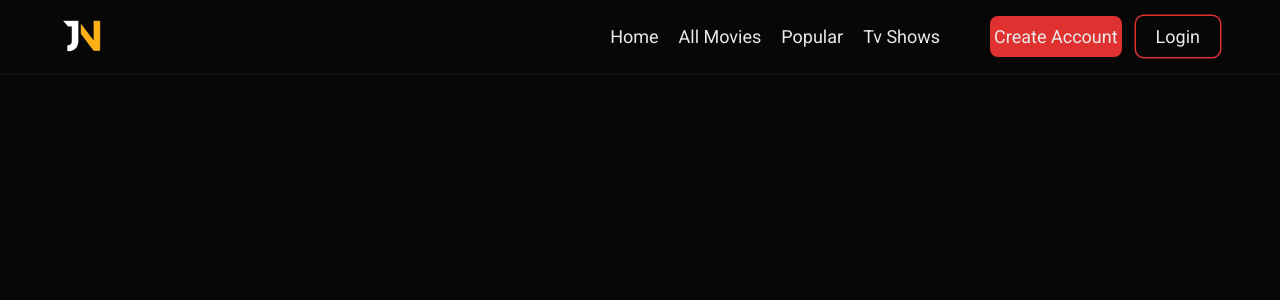
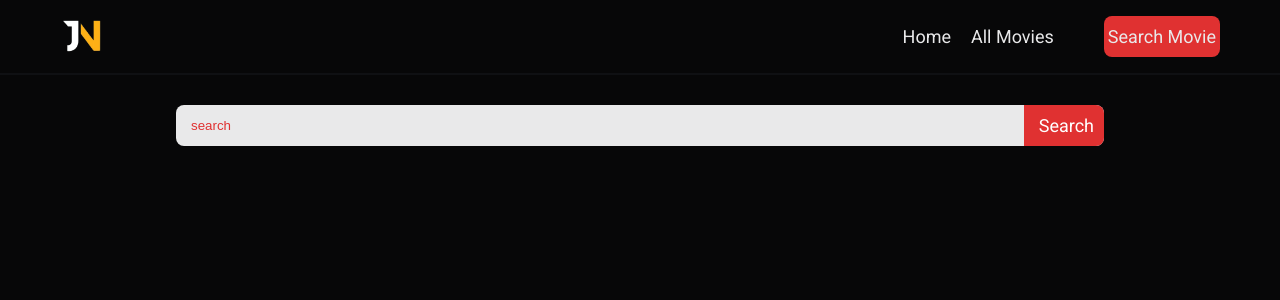
Before and after one commit to okorojames/my-movie-api-project-2, a React (Vite) app: page /search-movie in a window 1280 px wide. Shown: the top 300 px of the page. Built offline with nearby package versions, Linux system fonts and the light colour scheme; no server answers.

Commit message:
working on search movie feature

```diff
--- a/src/App.css
+++ b/src/App.css
@@ -92,18 +92,6 @@ nav {
   box-shadow: 0 0 0 1.5px var(--light-one);
   color: var(--minor-one);
 }
-.login-nav-btn {
-  margin-left: 1.4rem;
-  box-shadow: 0 0 0 1.5px var(--minor-one);
-  border-radius: 0.8rem;
-  padding: 1rem 2rem;
-  transition: 0.5s;
-}
-.login-nav-btn:hover,
-.login-nav-btn:active {
-  color: var(--minor-one);
-  box-shadow: 0 0 0 1.5px var(--light-one);
-}
 /* Hamburger */
 .hamburger {
   display: none;
@@ -122,26 +110,6 @@ nav {
 /*  */
 .home-page-holder {
   position: relative;
-}
-/*  */
-.search-movie-input {
-  padding: 0.8rem 1rem 0.8rem 0.2rem;
-  border: 0;
-  outline: 0;
-  box-shadow: 0 0 0 1.5px var(--minor-one);
-  border-radius: 0.8rem;
-  font-size: 1.4rem;
-  position: absolute;
-  top: 0;
-  right: 5%;
-}
-.search-movie-btn {
-  padding: 0.8rem 1rem;
-  border-radius: 0.8rem;
-  outline: 0;
-  border: 0;
-  background: var(--minor-one);
-  color: var(--light-one);
 }
 /*  */
 .home-page {
@@ -246,6 +214,32 @@ nav {
   justify-items: center;
   gap: 2rem;
 }
+.search--movie--section {
+  padding: 0 6rem;
+  margin-top: 3rem;
+}
+.search--movie--form {
+  margin: 0 auto;
+  display: flex;
+  align-items: center;
+  justify-content: space-between;
+  gap: 1.5rem;
+  background: var(--light-one);
+  border-radius: 0.8rem;
+  width: 80%;
+  overflow-x: hidden;
+}
+.search--movie--input {
+  width: 100%;
+  background: transparent;
+  border: 0;
+  outline: 0;
+  color: var(--minor-one);
+  padding: 1rem 0 1rem 1.5rem;
+}
+.search--movie--input::-webkit-input-placeholder {
+  color: var(--minor-one);
+}
 /*  */
 /* MEDIA QUERIES */
 /*  */
@@ -323,9 +317,6 @@ nav {
     grid-template-columns: repeat(1, 1fr);
     justify-items: center;
   }
-  .search--movie--form {
-    justify-content: center;
-  }
 }
 /*  */
 /*  */
--- a/src/App.jsx
+++ b/src/App.jsx
@@ -1,8 +1,9 @@
 import { useState, useEffect } from "react";
 import { BrowserRouter, Route, Routes } from "react-router-dom";
 import Header from "./components/Header";
-import HomePage from "./components/HomePage";
+import HomePage from "./HomePage";
 import MoreInfoPage from "./components/MoreInfoPage";
+import SearchMovie from "./components/SearchMovie";
 
 function App() {
   const [movies1, setMovies1] = useState();
@@ -70,6 +71,7 @@ function App() {
             element={movies && <HomePage movies={movies} movies1={movies1} />}
           />
           <Route path="/more-info" element={<MoreInfoPage />} />
+          <Route path="/search-movie" element={<SearchMovie />} />
         </Routes>
       </div>
     </BrowserRouter>
--- a/src/components/HomePage.jsx
+++ b/src/HomePage.jsx
@@ -1,12 +1,11 @@
 import React, { useState } from "react";
 import { Link } from "react-router-dom";
-import defaultImg from "../images/spidey.jpeg";
+import defaultImg from "./images/defaultImg.jpg";
 
 const HomePage = ({ movies, movies1 }) => {
-  console.log(movies);
   // state for the search function
   const [search, setSearch] = useState("");
-  console.log(search);
+
   //
   return (
     <div className="home-page-holder">
@@ -31,11 +30,13 @@ const HomePage = ({ movies, movies1 }) => {
               <Link to="/more-info" key={index}>
                 <div className="movie">
                   <div className="movie-image-container">
+                    {
                       <img
                         src={`https://themoviedb.org/t/p/w220_and_h330_face${movie1.poster_path}`}
                         alt=""
                         className="movie-image"
                       />
+                    }
                   </div>
                   <div className="movie-title">
                     Title: <span className="movie-name">{movie1.name}</span>
@@ -55,11 +56,15 @@ const HomePage = ({ movies, movies1 }) => {
             <Link to="/more-info" key={index}>
               <div className="movie">
                 <div className="movie-image-container">
+                  {movie.poster_path === null ? (
+                    <img src={defaultImg} alt="" className="movie-image" />
+                  ) : (
                     <img
                       src={`https://themoviedb.org/t/p/w220_and_h330_face${movie.poster_path}`}
                       alt=""
                       className="movie-image"
                     />
+                  )}
                 </div>
                 <div className="movie-title">
                   Title: <span className="movie-name">{movie.name}</span>
--- a/src/components/Header.jsx
+++ b/src/components/Header.jsx
@@ -2,7 +2,7 @@ import { useRef } from "react";
 import { Link } from "react-router-dom";
 import logoImg from "../images/logo-no-bg.png";
 
-const Header = ({ onSearchMovies }) => {
+const Header = ({}) => {
   // useRef variables
   const nav_links = useRef();
   const burger_one = useRef();
@@ -28,17 +28,8 @@ const Header = ({ onSearchMovies }) => {
           <Link to="all-movies" className="nav-link">
             All Movies
           </Link>
-          <Link to="popular" className="nav-link">
-            Popular
-          </Link>
-          <Link to="tv-shows" className="nav-link">
-            Tv Shows
-          </Link>
-          <Link to="all-movies" className="nav-link create-account-nav-btn">
-            Create Account
-          </Link>
-          <Link to="all-movies" className="nav-link login-nav-btn">
-            Login
+          <Link to="/search-movie" className="nav-link create-account-nav-btn">
+            Search Movie
           </Link>
         </div>
         {/* hamburger */}
--- /dev/null
+++ b/src/components/SearchMovie.jsx
@@ -0,0 +1,90 @@
+import { useState } from "react";
+import { Link } from "react-router-dom";
+import defaultImg from "../images/defaultImg.jpg";
+
+const SearchMovie = () => {
+  const [userInput, setUserInput] = useState();
+  const [inputValue, setInputValue] = useState(userInput);
+  const [searchedMovie, setSearchedMovie] = useState();
+  // submit user input
+  function submitUserInput(e) {
+    e.preventDefault();
+    getMovies();
+    setInputValue("");
+  }
+  // fetching data
+  async function getMovies() {
+    const response = await fetch(
+      `http://www.omdbapi.com/?apikey=dc9d4f98&t=${userInput}`
+    );
+    console.log(response);
+    const data = await response.json();
+    console.log(data);
+    setSearchedMovie(data);
+  }
+  return (
+    <div className="search--movie--section">
+      <form
+        action=""
+        className="search--movie--form"
+        onSubmit={submitUserInput}
+      >
+        <input
+          type="text"
+          className="search--movie--input"
+          placeholder="search"
+          value={inputValue}
+          onChange={(e) => setUserInput(e.target.value)}
+        />
+        <a
+          href=""
+          type="submit"
+          style={{
+            color: "#fff",
+            background: "#e03131",
+            padding: "10px 10px 10px 15px",
+          }}
+        >
+          Search
+        </a>
+      </form>
+      {searchedMovie && (
+        <div className="searched--movies">
+          <Link to="/more-info">
+            <div className="movie">
+              <div className="movie-image-container">
+                <img
+                  src={searchedMovie.Poster}
+                  alt=""
+                  className="movie-image"
+                />
+              </div>
+              <div className="movie-title">
+                Title: <span className="movie-name">{searchedMovie.Title}</span>
+              </div>
+              <div
+                className="movie-genre"
+                style={{
+                  color: "#fff",
+                  opacity: ".2",
+                  fontWeight: "200",
+                  fontSize: "14px",
+                  textAlign: "center",
+                  marginBottom: "10px",
+                }}
+              >
+                {searchedMovie.Genre}
+              </div>
+              <div className="movie-date">
+                Released On:{" "}
+                <span className="movie--date">{searchedMovie.Released}</span>
+              </div>
+            </div>
+          </Link>
+        </div>
+      )}
+    </div>
+  );
+};
+
+export default SearchMovie;
```
Also changed, not shown: src/images/defaultImg.jpg (added). Lines whose indentation alone changed are shown as unchanged.
